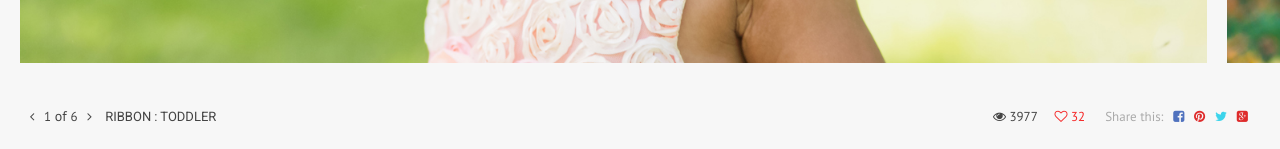
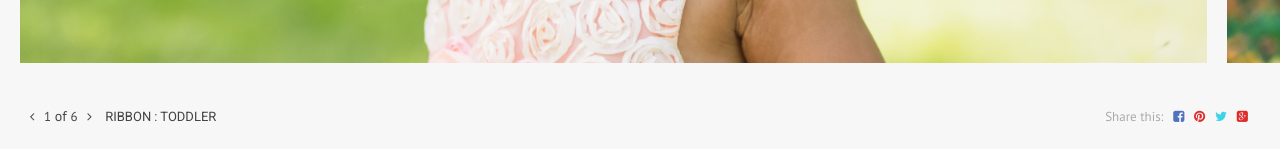
Before and after one commit to candidgiggles/kmitchellphoto.github.io, a Jekyll site: the page built from index.html, in a window 1280 px wide. Shown: the part 748-897 px from the top of the page. Built offline with Jekyll 4.4.1, drawn with Linux system fonts in a browser that asks for light colours.

Commit message:
Updated home.html

```diff
--- a/_layouts/home.html
+++ b/_layouts/home.html
@@ -42,11 +42,8 @@ class="slide2"><div class="slide_wrapper"><img src="homepage_images/Kids.jpg" al
                         <div class="clear"></div>
                     </div>
                 </div>
-                <div class="block_likes">
-                    <div class="post-views"><i class="stand_icon icon-eye"></i> <span>3977</span></div>
-                    <div class="gallery_likes gallery_likes_add">
-                        <i class="stand_icon icon-heart-o"></i>
-                        <span>32</span>
+
+
                     </div>
                 </div>
             </div>
```
